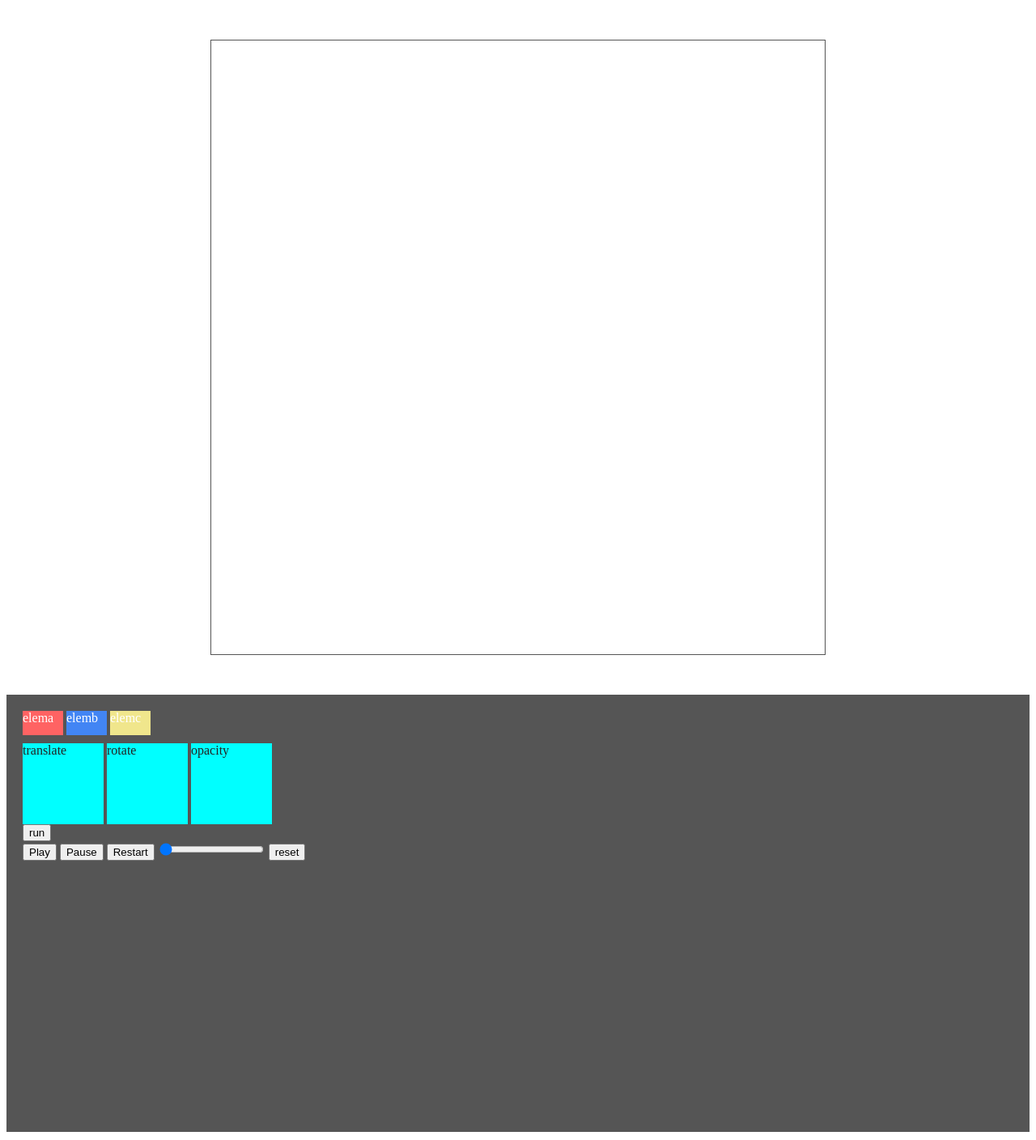
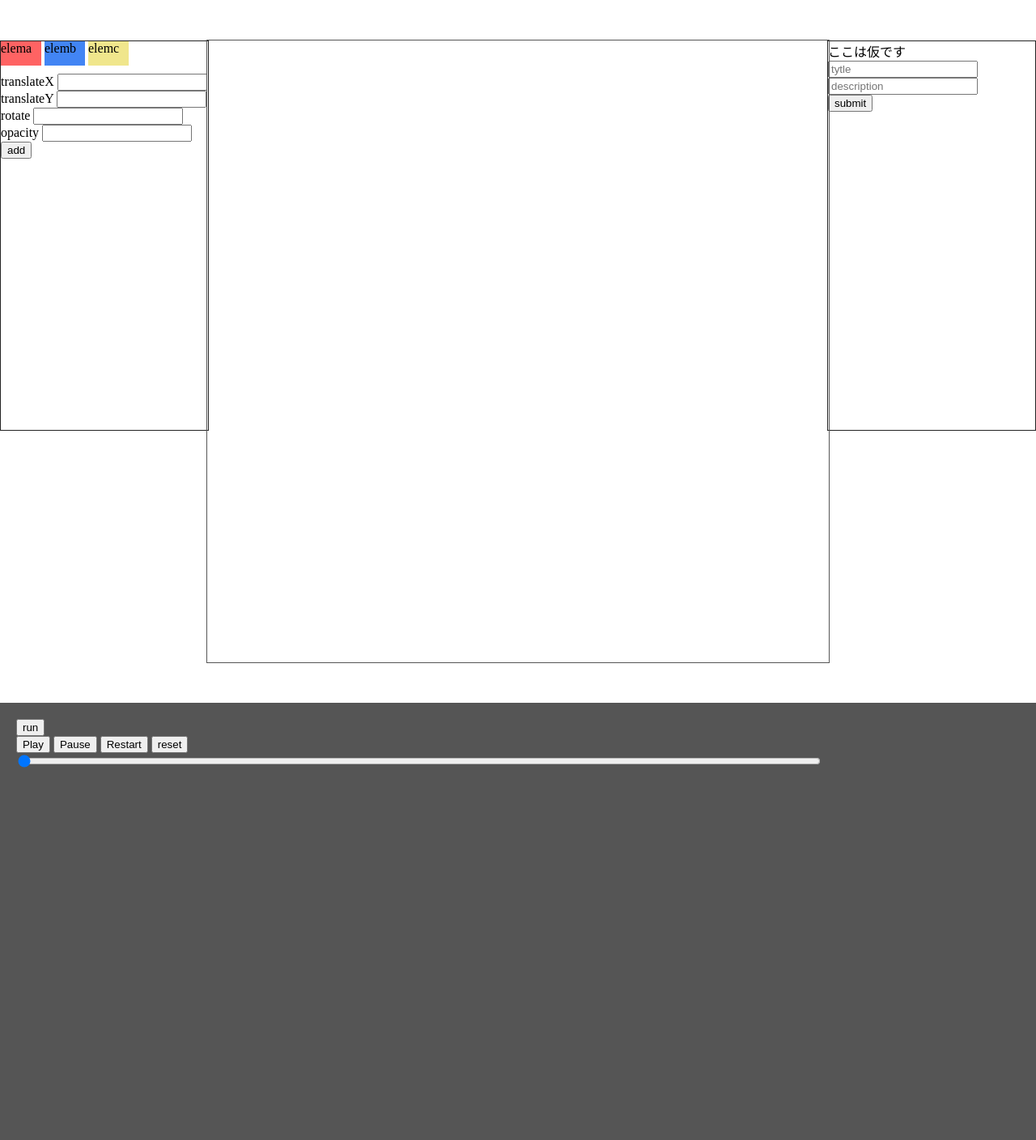
Before and after one commit to rain-lotus/Web-Animation-Generator, a PHP site: page / in a window 1280 px wide. Shown: the whole page at 81% size. Run offline with PHP 8.4, Linux system fonts and the light colour scheme; some libraries are stand-ins or nearby versions.

Commit message:
UIを変えた
諦めたvol

```diff
--- a/edit/animejs.css
+++ b/edit/animejs.css
@@ -1,3 +1,10 @@
+html {
+  height: 100%; }
+
+body {
+  height: 100%;
+  margin: 0; }
+
 #wrapper {
   position: relative;
   width: 60%;
@@ -11,6 +18,18 @@
   display: block;
   padding-top: 100%; }
 
+.left {
+  float: left;
+  width: 20%;
+  height: 60%;
+  border: #232323 1px solid; }
+
+.right {
+  float: right;
+  width: 20%;
+  height: 60%;
+  border: #232323 1px solid; }
+
 #canvas {
   position: absolute;
   top: 0;
@@ -21,7 +40,9 @@
 
 .element {
   border-radius: 5px;
-  position: absolute; }
+  position: absolute;
+  top: 0;
+  left: 0; }
 
 .add_element, .elema, .elemb, .elemc {
   display: inline-block;
@@ -68,4 +89,7 @@
   background-color: #ff6363;
   display: none; }
 
+.progress {
+  width: 80%; }
+
 /*# sourceMappingURL=animejs.css.map */
--- a/edit/animejs.scss
+++ b/edit/animejs.scss
@@ -1,3 +1,12 @@
+html {
+  height: 100%;
+}
+
+body {
+  height: 100%;
+  margin: 0;
+}
+
 #wrapper {
   position: relative;
   width: 60%;
@@ -5,12 +14,29 @@
   margin: 0 auto;
   margin-top: 50px;
   margin-bottom: 50px;
+
 }
+
 #wrapper:before {
   content: "";
   display: block;
   padding-top: 100%;
 }
+
+.left {
+  float: left;
+  width: 20%;
+  height: 60%;
+  border: #232323 1px solid;
+}
+
+.right {
+  float: right;
+  width: 20%;
+  height: 60%;
+  border: #232323 1px solid;
+}
+
 #canvas {
   position: absolute;
   top: 0;
@@ -23,8 +49,11 @@
 .element {
   border-radius: 5px;
   position: absolute;
+  top: 0;
+  left: 0;
 }
-.add_element{
+
+.add_element {
   display: inline-block;
   width: 50px;
   height: 30px;
@@ -35,20 +64,25 @@
 #elema {
   background-color: #ff6363;
 }
+
 #elemb {
   background-color: #4285f4;
 }
+
 #elemc {
   background-color: khaki;
 }
+
 .elema {
   @extend #elema;
   @extend .add_element;
 }
+
 .elemb {
   @extend #elemb;
   @extend .add_element;
 }
+
 .elemc {
   @extend #elemc;
   @extend .add_element;
@@ -71,7 +105,7 @@ body {
   margin: 5px;
 }
 
-.add_move{
+.add_move {
   display: inline-block;
   background-color: aqua;
   color: #232323;
@@ -79,14 +113,18 @@ body {
   height: 100px;
 }
 
-.selected{
+.selected {
   outline: chartreuse solid 2px;
 }
 
-#mouse{
+#mouse {
   position: absolute;
   width: 100px;
   height: 100px;
   background-color: #ff6363;
   display: none;
 }
+
+.progress{
+  width: 80%;
+}
--- a/edit/index.php
+++ b/edit/index.php
@@ -11,6 +11,35 @@
 </head>
 
 <body>
+</div>
+<div class="left">
+    <!--TODO キャンバスにぶち込む要素達。初期設定する-->
+    <!--<div class="add_element" id="その要素のタイプ名とか"><div>-->
+    <!--完全に幾何学でやる場合である……-->
+    <div class="add_element" id="elema">elema</div>
+    <div class="add_element" id="elemb">elemb</div>
+    <div class="add_element" id="elemc">elemc</div>
+    <br>
+<!--    厳しそうだから一回殺した-->
+<!--    <div class="add_move" id="translate">translate</div>-->
+<!--    <div class="add_move" id="rotate">rotate</div>-->
+<!--    <div class="add_move" id="opacity">opacity</div>-->
+<!--    <br>-->
+
+    translateX <input type="text" class="parameter" id="translateX"><br>
+    translateY <input type="text" class="parameter" id="translateY"><br>
+    rotate <input type="text" class="parameter" id="rotate"><br>
+    opacity <input type="text" class="parameter" id="opacity"><br>
+    <input type="button" value="add" class="add">
+
+</div>
+<div class="right">
+    ここは仮です<br>
+    <input type="text" placeholder="tytle"><br>
+    <input type="text" placeholder="description"><br>
+    <input type="button" value="submit">
+</div>
+
 <div id="wrapper">
     <div id="canvas">
         <span id='mouse'></span>
@@ -19,28 +48,14 @@
 </div>
 
 <div class="edit">
-    <!--TODO キャンバスにぶち込む要素達。初期設定する-->
-    <!--<div class="add_element" id="その要素のタイプ名とか"><div>-->
-    <!--完全に幾何学でやる場合である……-->
-    <div class="add_element" id="elema">elema</div>
-    <div class="add_element" id="elemb">elemb</div>
-    <div class="add_element" id="elemc">elemc</div>
-    <br>
-
-    <div class="add_move" id="translate">translate</div>
-    <div class="add_move" id="rotate">rotate</div>
-    <div class="add_move" id="opacity">opacity</div>
-    <br>
-
     <input type="button" value="run" id="run"><br>
-
     <div class="line player align-items">
         <button class="play">Play</button>
         <button class="pause">Pause</button>
         <button class="restart">Restart</button>
-        <input class="progress" step="2" type="range" min="0" max="100" value="0">
         <button class="reset">reset</button>
     </div>
+    <input class="progress" step="2" type="range" min="0" max="100" value="0">
 
     <div class="get_html"></div>
 
--- a/edit/js/editanime.js
+++ b/edit/js/editanime.js
@@ -15,8 +15,11 @@
 
     $(".add_move").click(make_history_block);
     //アニメーション仮
-    $("#canvas").click(function (e) {
-        if (is_chose_pos) translation(e, 0);
+    // $("#canvas").click(function (e) {
+    //     if (is_chose_pos) translation(e, 0);
+    // });
+    $(".add").click(function () {
+
     });
 
     //アニメーションさせる
--- a/edit/js/function.js
+++ b/edit/js/function.js
@@ -43,6 +43,17 @@ var make_history_block = function () {
     is_chose_pos = true;
 };
 
+//指定された番号のhistorybox(アニメーションの順番)のoffset(開始するタイミング？)を計算するよ
+var this_offset = function (num) {
+  if(num == 0){
+      return 0;
+  }else{
+      num = num-1
+      var past_offet = $(".history:eq("+num+") p.offset").text();
+      return parseInt(past_offet) + 1800;
+  }
+};
+
 //仮にtranslateのfunctionを入れている
 //今編集しようとしているブロックに対して行き先指定（これでいいのかもわからない）
 var translation = function (e, num) {
@@ -52,21 +63,27 @@ var translation = function (e, num) {
     //ここの必ず最後を取ってくるやつも後で変えないと
     //何をどういう感じに足すかだけできればこの方法でどんなパラメーターも追加できるはず
     num = $(".history").length - 1;
+
     var positionX = "<p class='translateX'>" + posx + "</p>";
     var positionY = "<p class='translateY'>" + posy + "</p>";
     var duration = "<p class='duration'>1800</p>";
+    var offset = "<p class='offset'>"+ this_offset(num) +"</p>";
 
     $(".history:eq(" + num + ")").append(positionX);
     $(".history:eq(" + num + ")").append(positionY);
     $(".history:eq(" + num + ")").append(duration);
+    $(".history:eq(" + num + ")").append(offset);
 
     is_chose_pos = false;
     animate_array(this.add_animation(num));
-
     animation = {};
 };
 
-var current_time = 0;
+
+var modify_historybox = function () {
+
+};
+
 var add_animation = function (boxnum) {
     //特定のhistoryboxからanimation配列を作ってくれる
     var this_animations_array = [];
@@ -85,19 +102,18 @@ var add_animation = function (boxnum) {
             var parameter_value = $(".history:eq(" + boxnum + ") p." + parameter).text();
             animation[parameter] = parameter_value.toString();
         }
-        //TODO ここをぶろっくの数とそのdurationに対応させてい感じにする
-        animation['offset'] = current_time;
         this_animations_array.push(animation);
     }
-    current_time += parseInt($(".history:eq(" + boxnum + ") p.duration").text());
     return this_animations_array;
 };
 
 //divをタイムライン用の配列に代入
 var compile_animation = function () {
+    animations = [];
     $(".history").each(function (i) {
         Array.prototype.push.apply(animations, add_animation(i));
     });
+    console.log(animations);
     animate_array(animations);
 };
 
--- a/edit/js/get_html.js
+++ b/edit/js/get_html.js
@@ -2,5 +2,7 @@
     $(".add_element").click(function () {
         //作っったhtmlソースの取得
         $(".get_html").text($("#canvas").html());
+        //それの再現のテスト
+        $(".get_html").append($("#canvas").html());
     });
 })()
```
Also changed, not shown: edit/submit_test.php (deleted, +0 -26 lines), 1 other file.
